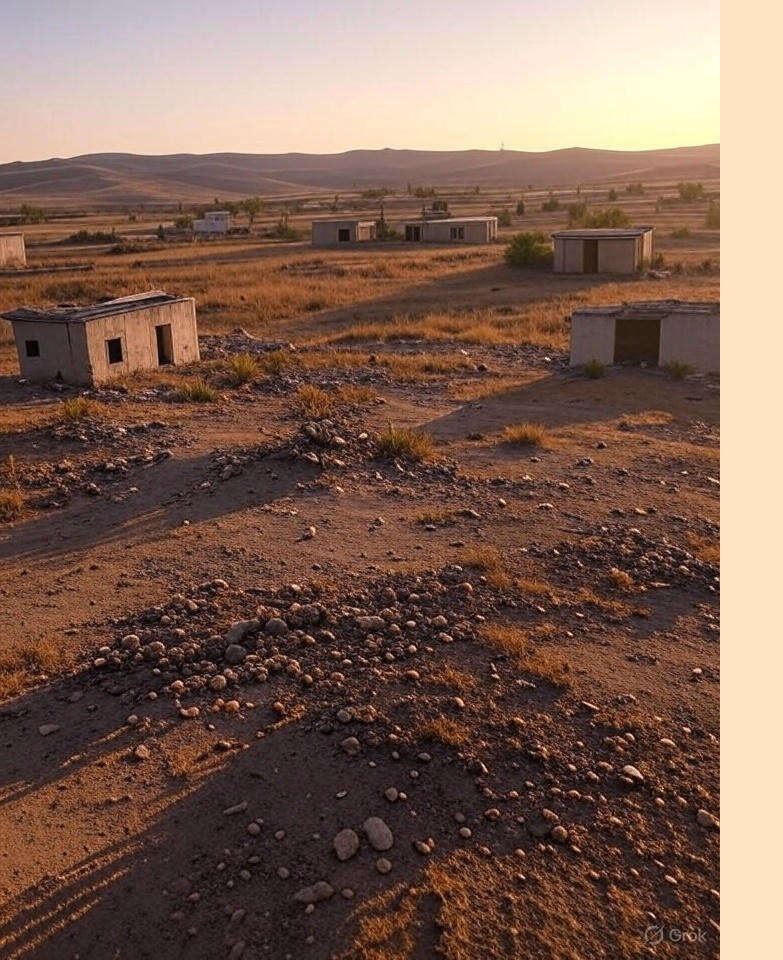
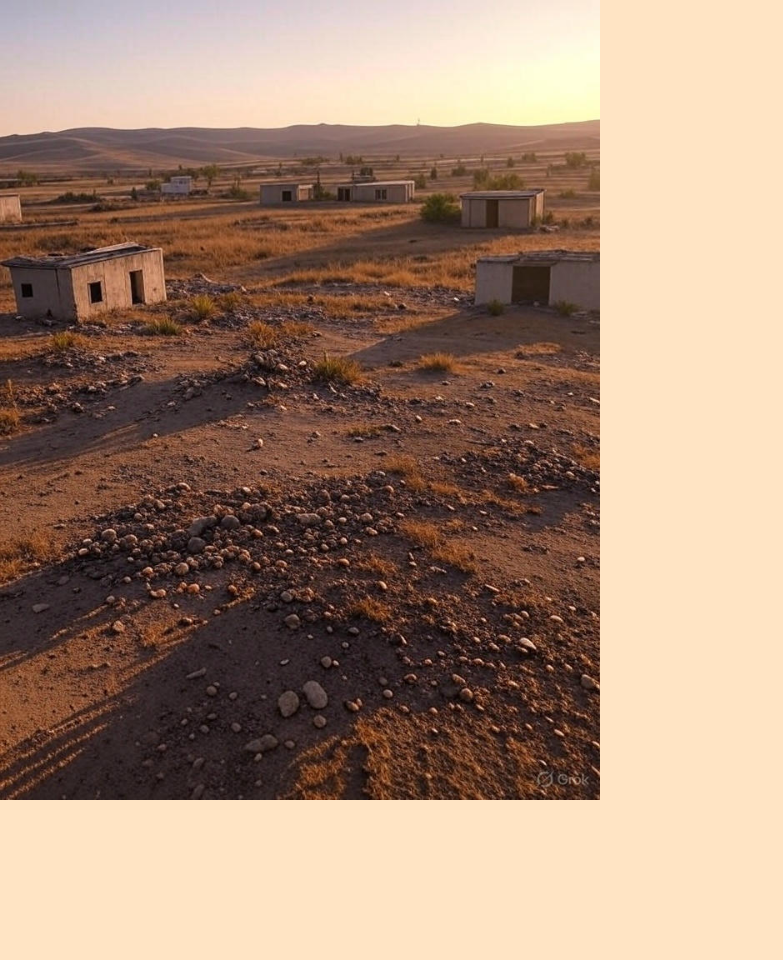
Before and after one commit to jorobertmac/sign-up-form, a plain HTML site: page index.html in a window 1280 px wide. Shown: the whole page, without its empty margins (0-783 px from the left). After the commit the page ends 800 px from the top, so only its background shows below. Drawn offline with Linux system fonts and the light colour scheme.

Commit message:
Add full img height

```diff
--- a/style.css
+++ b/style.css
@@ -6,3 +6,9 @@ body {
   padding: 0;
   background-color: #ffe4c4;
 }
+
+.background {
+
+  display: block;
+  height: 100vh;
+}
```
